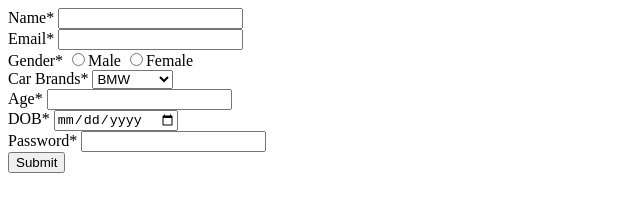
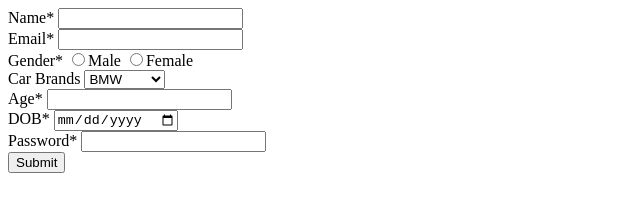
Before and after one commit to acciojob/signup-form-car-nadeemmeerza, a website: page main.html in a window 1280 px wide. Shown: the full height of the page, 0-640 px from the left. Drawn offline with Linux system fonts and the light colour scheme.

Commit message:
created a submission

```diff
--- a/main.html
+++ b/main.html
@@ -1,5 +1,4 @@
 <!DOCTYPE html>
-
 <html>
 
 <head>
@@ -23,7 +22,7 @@
 			<input id="female" type="radio" name="gender" required>Female
 		</div>
 		<div>
-			<label for="cars">Car Brands*</label>
+			<label for="cars">Car Brands</label>
 			<select id="cars">
 				<option>BMW</option>
 				<option>Audi</option>
```
